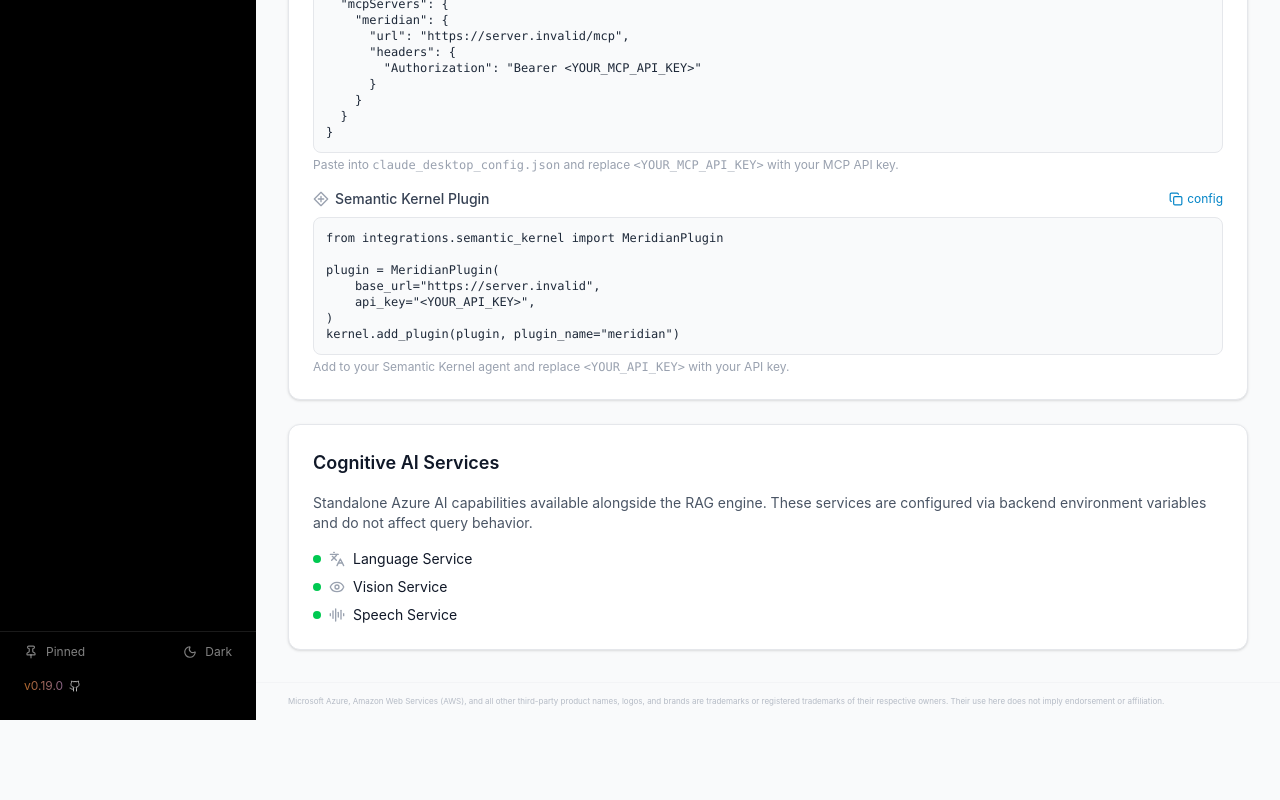
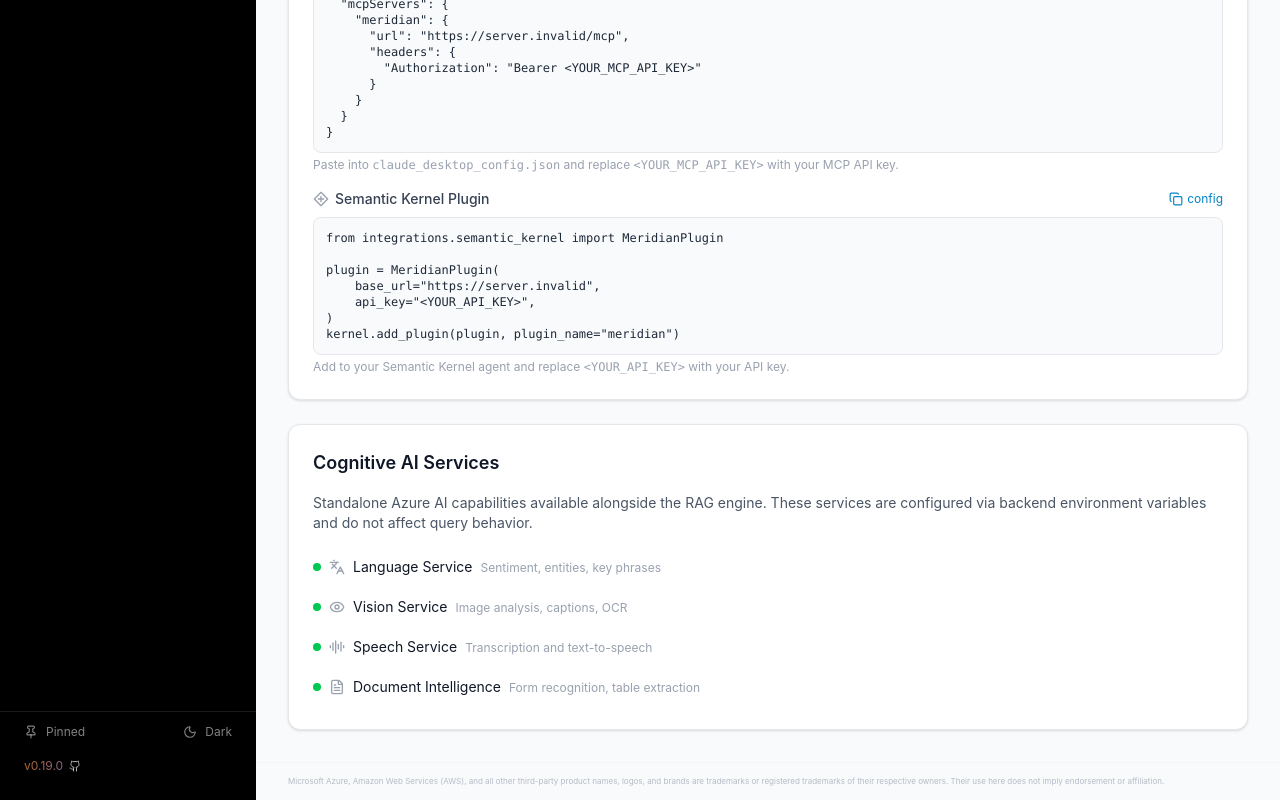
Before and after one commit to tvprasad/meridian-studio, a React (Vite) app: page /settings in a window 1280 px wide. Shown: the part 1093-1893 px from the top of the page. Before the commit the page ends 1813 px from the top, so only its background shows below. Built offline with nearby package versions, Linux system fonts and the light colour scheme; no server answers.

Commit message:
feat: link Cognitive AI Services to their pages on Settings
Make each service a clickable router link with short description,
hover chevron, and green status dot. Add missing Document Intelligence
entry.

Co-Authored-By: Claude Opus 4.6 <noreply@anthropic.com>

```diff
--- a/src/pages/Settings.tsx
+++ b/src/pages/Settings.tsx
@@ -2,6 +2,7 @@
 // Licensed under the MIT License. See LICENSE for details.
 
 import { useEffect, useState, useCallback } from 'react';
+import { Link as RouterLink } from 'react-router-dom';
 import { useForm } from 'react-hook-form';
 import { zodResolver } from '@hookform/resolvers/zod';
 import { z } from 'zod';
@@ -11,7 +12,7 @@ import { Button } from '../components/ui/Button';
 import { meridianApi } from '../api/meridian';
 import { config } from '../config';
 import { type SettingsResponse } from '../api/types';
-import { CheckCircle, AlertCircle, BrainCircuit, Database, SlidersHorizontal, Thermometer, Languages, Eye, AudioLines, Loader2, Copy, Check, Link, Plug, MessageSquare } from 'lucide-react';
+import { CheckCircle, AlertCircle, BrainCircuit, Database, SlidersHorizontal, Thermometer, Languages, Eye, AudioLines, FileText, Loader2, Copy, Check, Link, Plug, MessageSquare, ChevronRight } from 'lucide-react';
 
 const settingsSchema = z.object({
   llm_provider: z.enum(['local', 'azure']),
@@ -368,22 +369,28 @@ export function Settings() {
           Standalone Azure AI capabilities available alongside the RAG engine.
           These services are configured via backend environment variables and do not affect query behavior.
         </p>
-        <ul className="mt-4 space-y-2 text-sm">
-          <li className="flex items-center gap-2">
-            <span className="w-2 h-2 bg-green-500 rounded-full"></span>
-            <Languages className="w-4 h-4 text-gray-400 dark:text-gray-500" />
-            Language Service
-          </li>
-          <li className="flex items-center gap-2">
-            <span className="w-2 h-2 bg-green-500 rounded-full"></span>
-            <Eye className="w-4 h-4 text-gray-400 dark:text-gray-500" />
-            Vision Service
-          </li>
-          <li className="flex items-center gap-2">
-            <span className="w-2 h-2 bg-green-500 rounded-full"></span>
-            <AudioLines className="w-4 h-4 text-gray-400 dark:text-gray-500" />
-            Speech Service
-          </li>
+        <ul className="mt-4 space-y-1 text-sm">
+          {[
+            { to: '/language', icon: Languages, label: 'Language Service', desc: 'Sentiment, entities, key phrases' },
+            { to: '/vision', icon: Eye, label: 'Vision Service', desc: 'Image analysis, captions, OCR' },
+            { to: '/speech', icon: AudioLines, label: 'Speech Service', desc: 'Transcription and text-to-speech' },
+            { to: '/document', icon: FileText, label: 'Document Intelligence', desc: 'Form recognition, table extraction' },
+          ].map(({ to, icon: Icon, label, desc }) => (
+            <li key={to}>
+              <RouterLink
+                to={to}
+                className="flex items-center gap-2 px-3 py-2 -mx-3 rounded-lg hover:bg-gray-50 dark:hover:bg-white/5 transition-colors group"
+              >
+                <span className="w-2 h-2 bg-green-500 rounded-full shrink-0" />
+                <Icon className="w-4 h-4 text-gray-400 dark:text-gray-500 shrink-0" />
+                <div className="flex-1 min-w-0">
+                  <span className="text-gray-900 dark:text-gray-200">{label}</span>
+                  <span className="text-xs text-gray-400 dark:text-gray-500 ml-2">{desc}</span>
+                </div>
+                <ChevronRight className="w-3.5 h-3.5 text-gray-300 dark:text-gray-600 opacity-0 group-hover:opacity-100 transition-opacity shrink-0" />
+              </RouterLink>
+            </li>
+          ))}
         </ul>
       </Card>
     </div>
```
Also changed, not shown: 1 other file (tests, documents, lock files or other folders).
